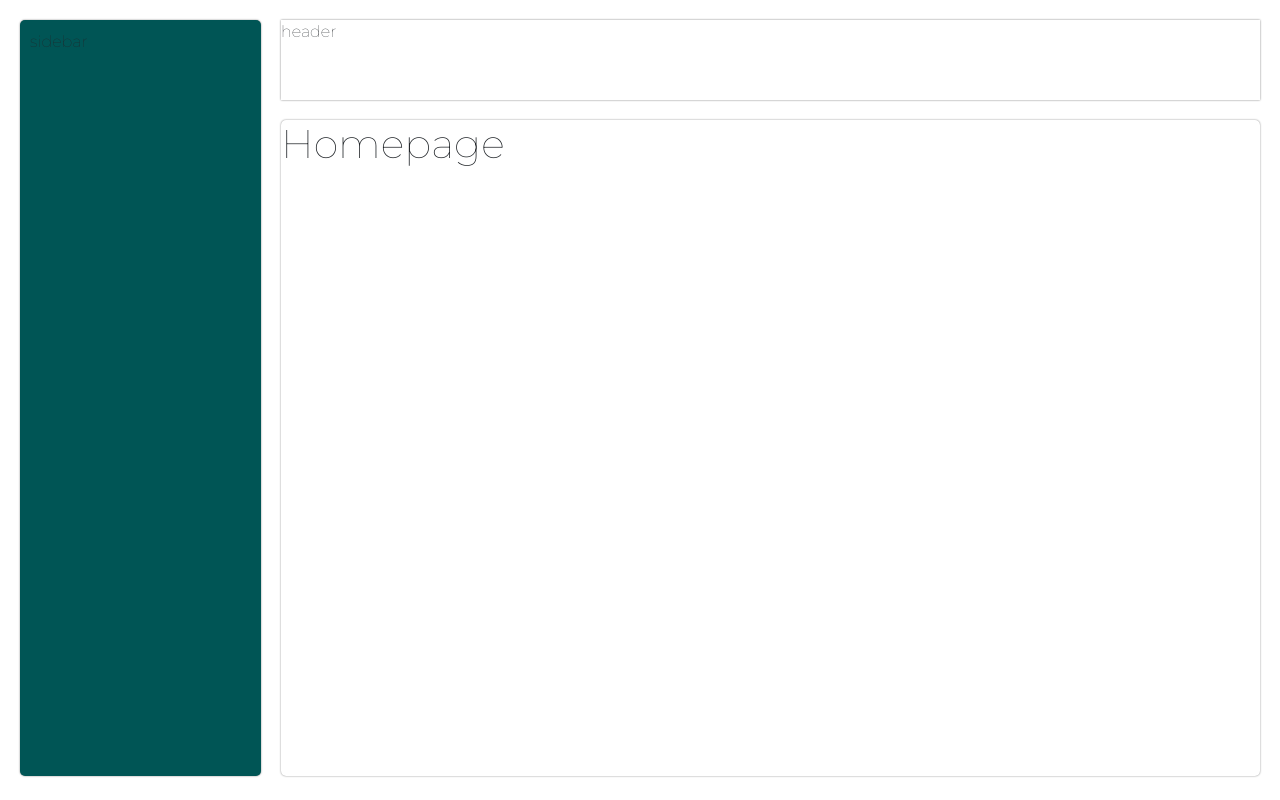
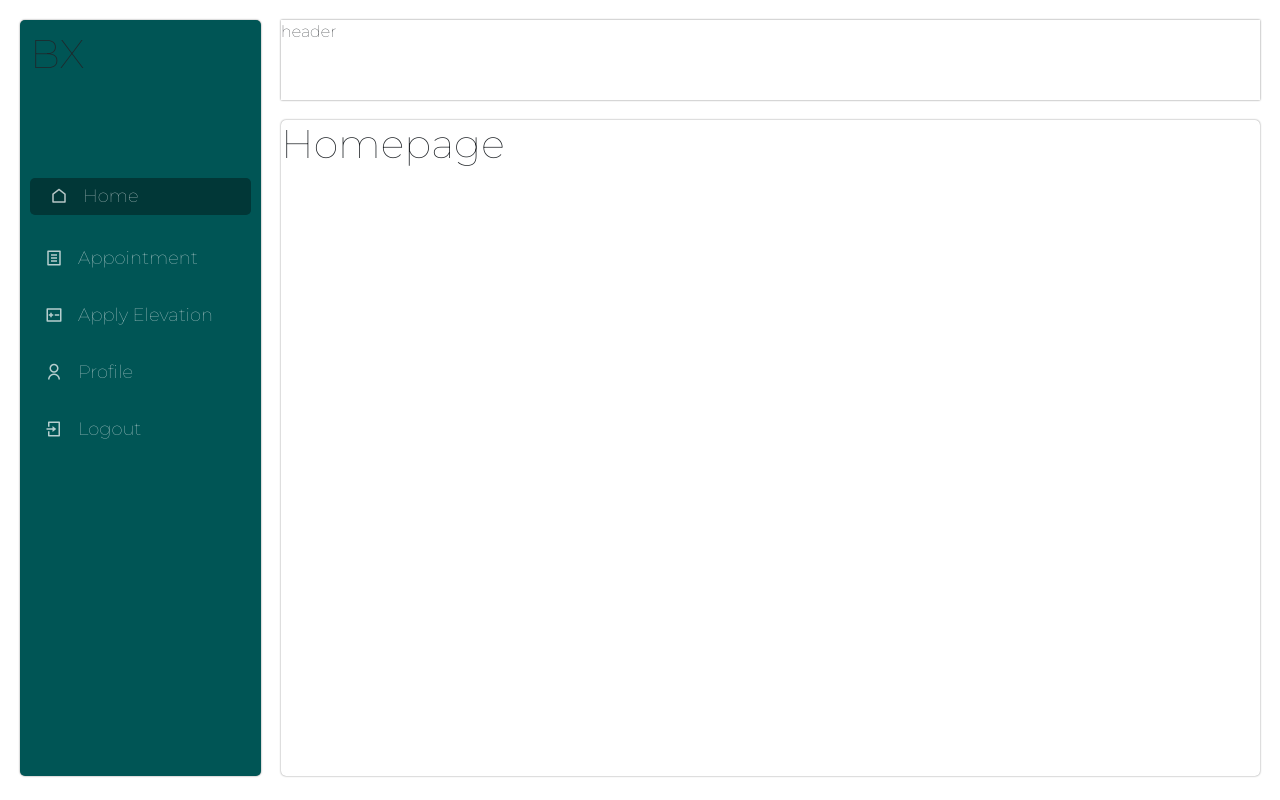
Before and after one commit to minusZeroo/bookX, a React (Create React App) app in the folder client/: page / in a window 1280 px wide. Built offline with nearby package versions, Linux system fonts and the light colour scheme; no server answers; sample sign-in values are in the browser's storage.

Commit message:
More Layout design

```diff
--- a/client/public/index.html
+++ b/client/public/index.html
@@ -15,6 +15,7 @@
   href="https://cdn.jsdelivr.net/npm/bootstrap@5.2.3/dist/css/bootstrap.min.css"
   integrity="sha384-rbsA2VBKQhggwzxH7pPCaAqO46MgnOM80zW1RWuH61DGLwZJEdK2Kadq2F9CUG65"
   crossorigin="anonymous">
+  <link href="https://cdn.jsdelivr.net/npm/remixicon@2.2.0/fonts/remixicon.css" rel="stylesheet">
 
   <title>bookX</title>
 </head>
--- a/client/src/components/Layout.js
+++ b/client/src/components/Layout.js
@@ -1,11 +1,58 @@
 import React from 'react';
 import '../layout.css'
+import {Link, useLocation} from "react-router-dom";
+
 const Layout = ({children}) => {
+
+    const location  = useLocation();
+
+    const userMenu = [
+        {
+            name: 'Home',
+            path: '/',
+            icon: 'ri-home-line'
+        },
+        {
+            name: 'Appointment',
+            path: '/appointments',
+            icon: 'ri-file-list-line'
+        },
+        {
+            name: 'Apply Elevation',
+            path: '/apply-elevation',
+            icon: 'ri-increase-decrease-line'
+        },
+        {
+            name: 'Profile',
+            path: '/profile',
+            icon: 'ri-user-line'
+        },
+        {
+            name: 'Logout',
+            path: '/logout',
+            icon: 'ri-login-box-line'
+        },
+    ];
+
+    const menuToBeRendered = userMenu;
+
+
     return (
         <div className='main'>
             <div className='d-flex layout'>
                 <div className='sidebar'>
-                    sidebar
+                    <div className='sidebar-header'>
+                        <h1>BX</h1>
+                    </div>
+                    <div className="menu">
+                        {menuToBeRendered.map((menu) => {
+                            const isActive = location.pathname === menu.path
+                            return <div className={`d-flex menu-item ${isActive && 'active-menu-item'}`}>
+                                <i className={menu.icon}></i>
+                                <Link to={menu.path}>{menu.name}</Link>
+                            </div>
+                        })}
+                    </div>
                 </div>
                 <div className='content'>
                     <div className="header">
--- a/client/src/layout.css
+++ b/client/src/layout.css
@@ -33,3 +33,31 @@
     height: 82vh;
     width: 100%;
 }
+
+.menu {
+    margin-top: 100px;
+}
+
+.menu-item {
+    margin-top: 30px;
+}
+
+.menu-item a{
+    color: rgba(255, 255, 255, 0.727);
+    text-decoration: none;
+    font-size: 18px;
+}
+
+.menu-item i{
+    color: rgba(255, 255, 255, 0.716);
+    text-decoration: none;
+    font-size: 18px;
+    margin: 0 15px;
+}
+
+.active-menu-item{
+    color: white;
+    background-color: #013737;
+    padding: 5px;
+    border-radius: 5px;
+}
--- a/client/src/pages/Home.js
+++ b/client/src/pages/Home.js
@@ -1,4 +1,4 @@
-import React, { useEffect } from 'react';
+import React, {useEffect} from 'react';
 import axios from 'axios';
 import Layout from "../components/Layout";
 
```
Lines whose indentation alone changed are shown as unchanged.
